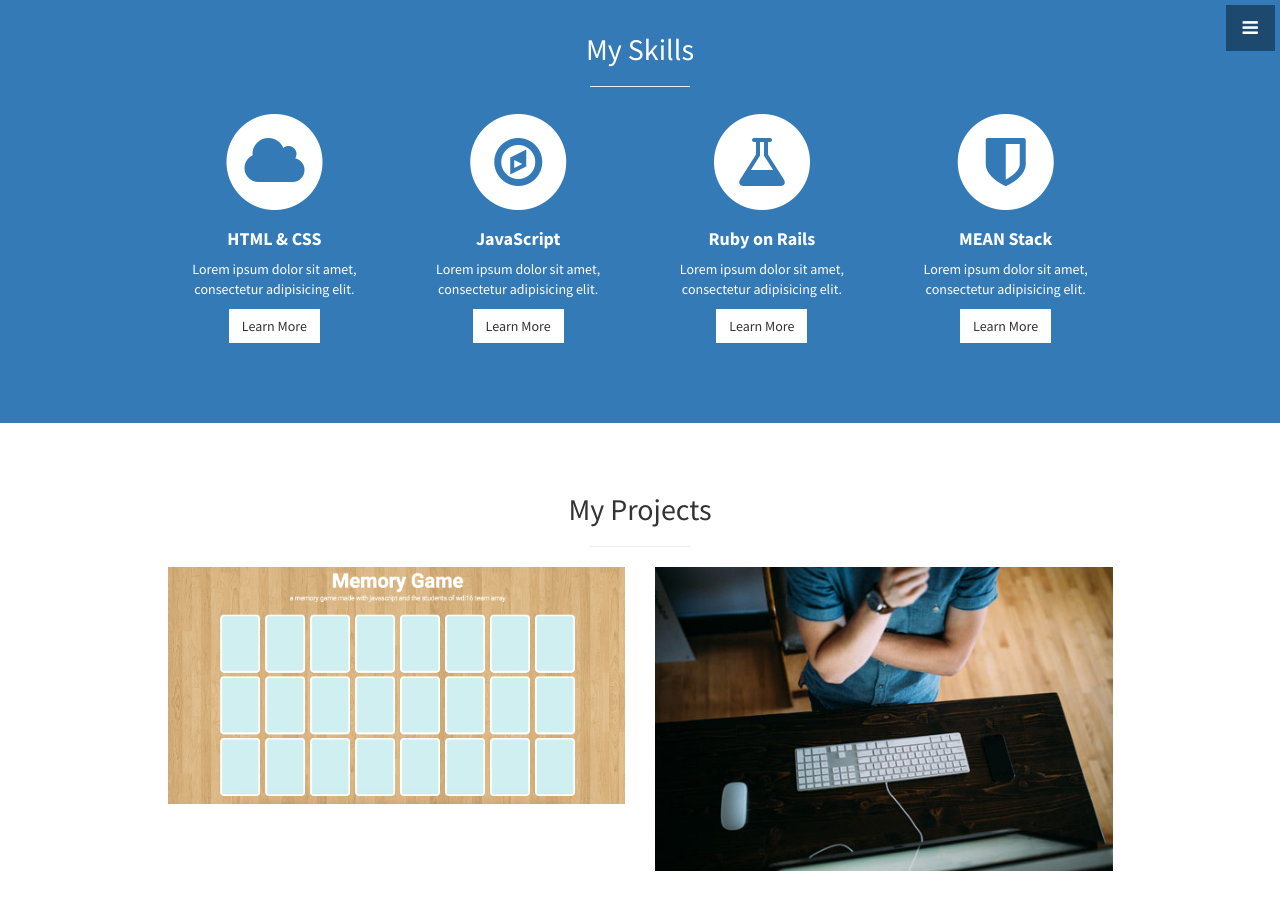
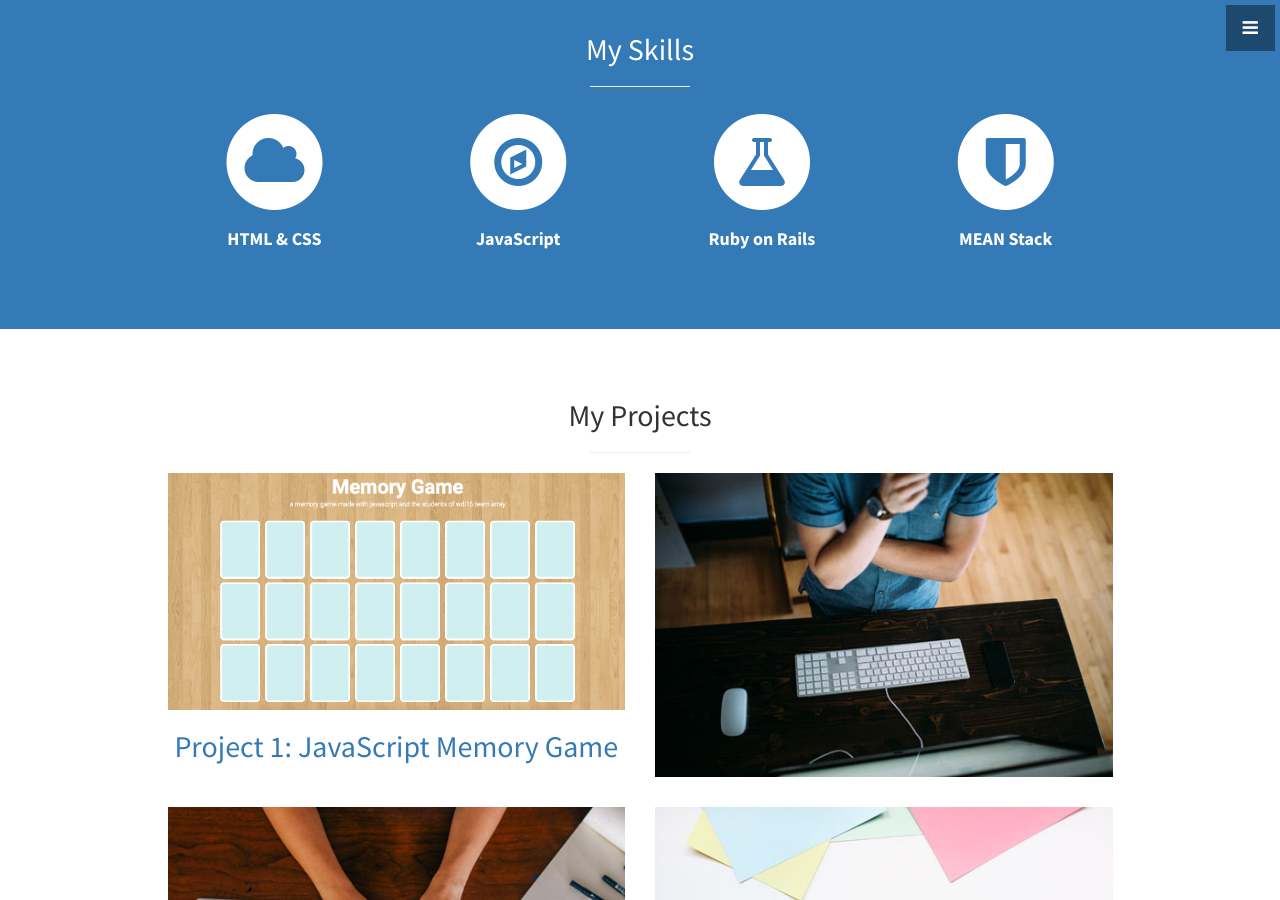
Before and after one commit to kashj22/kashj22.github.io, a Jekyll site: the page built from index.html, in a window 1280 px wide and 900 px high, scrolled down 1467 px. Built offline with Jekyll 4.4.1, drawn with Linux system fonts in a browser that asks for light colours; some of the changed text lies outside the part shown.

Commit message:
updated got rid of fb logo and other tings

```diff
--- a/_includes/about.html
+++ b/_includes/about.html
@@ -2,7 +2,7 @@
   <div class="container">
     <div class="row">
       <div class="col-lg-12 text-center">
-        <img class="profilepic" src="./img/profile_pic.jpg" width="150" height="200" onmouseover="./img/eyebrow.jpg" width="150" height="200">
+        <img class="profilepic" src="./img/profile_pic.jpg" width="150" height="200" onmouseover="src='./img/eyebrow.jpg';" onmouseout="src='./img/profile_pic.jpg';">
         <h2>About Me!</h2>
         <p class="lead">I am an engineering graduate with a background in sales. Having largely been unfulfilled in my last role, I wanted to get more out of my career and myself. A fascination and interest in computers and technology from an early age made me decide to pursue a career in coding to not only feel a sense of joy from my work, but also to make an impact in areas I am very passionate about, including sports, energy and healthcare. I’m looking to further develop my skills and build on what I’ve learned. Whether it’s a start up or established company, I’m looking to work on interesting projects with like-minded individuals. </p>
       </div>
--- a/_includes/footer.html
+++ b/_includes/footer.html
@@ -2,28 +2,21 @@
   <div class="container">
     <div class="row">
       <div class="col-lg-10 col-lg-offset-1 text-center">
-        <h4><strong>{{ site.owner }}</strong>
+        <h1><strong>Contact Me</strong></h1></br>
+        <h4><strong><!-- {{ site.owner }} -->Get in touch. I'd love to hear from you</strong>
         </h4>
-        <p>
-          {% for address in site.address %}
-          {{ address.line }}<br>
-          {% endfor %}
-        </p>
-        <ul class="list-unstyled">
-          <!-- <li><i class="fa fa-phone fa-fw"></i> {{ site.telephone }}</li> -->
-          <li><i class="fa fa-envelope-o fa-fw"></i>  <a href="mailto:{{ site.email }}">{{ site.email }}</a>
-          </li>
-        </ul>
+
         <br>
         <ul class="list-inline">
+        <li>
+        <a href="mailto:{{ site.email }}"><i class="fa fa-envelope-o fa-fw"></i></a>
+        </li>
+
           <li>
-            <a href="https://facebook.com/{{ site.facebook_username }}"><i class="fa fa-facebook fa-fw fa-3x"></i></a>
+            <a href="https://twitter.com/kashj22"><i class="fa fa-twitter fa-fw fa-3x"></i></a>
           </li>
           <li>
-            <a href="https://twitter.com/{{ site.twitter_username }}"><i class="fa fa-twitter fa-fw fa-3x"></i></a>
-          </li>
-          <li>
-            <a href="https://github.com/{{ site.github_username }}"><i class="fa fa-github fa-fw fa-3x"></i></a>
+            <a href="https://github.com/kashj22"><i class="fa fa-github fa-fw fa-3x"></i></a>
           </li>
         </ul>
         <hr class="small">
--- a/_includes/header.html
+++ b/_includes/header.html
@@ -1,7 +1,7 @@
 <header id="top" class="header">
   <div class="text-vertical-center">
     <h1>Kashif Javaid</h1>
-    <h3>Web Developer &amp; Bad Ass MC</h3>
+    <h3>Web Developer &amp; Future Legend</h3>
     <br>
     <a href="#about" class="btn btn-dark btn-lg">Find Out More</a>
   </div>
--- a/_includes/portfolio.html
+++ b/_includes/portfolio.html
@@ -7,8 +7,9 @@
         <div class="row">
           <div class="col-md-6">
             <div class="portfolio-item">
-              <a href="#">
+              <a href="https://stark-retreat-1866.herokuapp.com/" target="_blank">
                 <img class="img-portfolio img-responsive" src="img/memorygame.png">
+                <h2>Project 1: JavaScript Memory Game</h2>
               </a>
             </div>
           </div>
@@ -35,7 +36,7 @@
           </div>
         </div>
         <!-- /.row (nested) -->
-        <a href="#" class="btn btn-dark">View More Items</a>
+        <!-- <a href="#" class="btn btn-dark">View More Items</a> -->
       </div>
       <!-- /.col-lg-10 -->
     </div>
--- a/_includes/services.html
+++ b/_includes/services.html
@@ -15,8 +15,8 @@
               <h4>
                 <strong>HTML & CSS</strong>
               </h4>
-              <p>Lorem ipsum dolor sit amet, consectetur adipisicing elit.</p>
-              <a href="#" class="btn btn-light">Learn More</a>
+              <!-- <p>Lorem ipsum dolor sit amet, consectetur adipisicing elit.</p>
+              <a href="#" class="btn btn-light">Learn More</a> -->
             </div>
           </div>
           <div class="col-md-3 col-sm-6">
@@ -28,9 +28,9 @@
               <h4>
                 <strong>JavaScript</strong>
               </h4>
-              <p>Lorem ipsum dolor sit amet, consectetur adipisicing elit.</p>
+              <!-- <p>Lorem ipsum dolor sit amet, consectetur adipisicing elit.</p>
               <a href="#" class="btn btn-light">Learn More</a>
-            </div>
+ -->            </div>
           </div>
           <div class="col-md-3 col-sm-6">
             <div class="service-item">
@@ -41,8 +41,8 @@
               <h4>
                 <strong>Ruby on Rails</strong>
               </h4>
-              <p>Lorem ipsum dolor sit amet, consectetur adipisicing elit.</p>
-              <a href="#" class="btn btn-light">Learn More</a>
+              <!-- <p>Lorem ipsum dolor sit amet, consectetur adipisicing elit.</p>
+              <a href="#" class="btn btn-light">Learn More</a> -->
             </div>
           </div>
           <div class="col-md-3 col-sm-6">
@@ -54,8 +54,8 @@
               <h4>
                 <strong>MEAN Stack</strong>
               </h4>
-              <p>Lorem ipsum dolor sit amet, consectetur adipisicing elit.</p>
-              <a href="#" class="btn btn-light">Learn More</a>
+              <!-- <p>Lorem ipsum dolor sit amet, consectetur adipisicing elit.</p>
+              <a href="#" class="btn btn-light">Learn More</a> -->
             </div>
           </div>
         </div>
```
